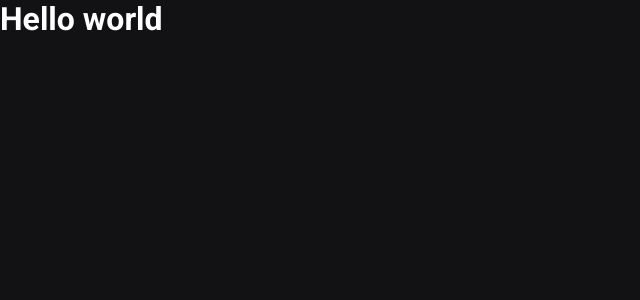
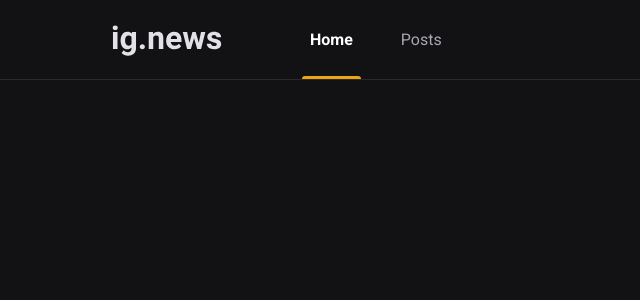
Before and after one commit to paulohmoreira/ignews, a Next.js app: page / in a window 1280 px wide. Shown: the top 300 px of the page, without its empty margins (0-640 px from the left). Built offline with nearby package versions, Linux system fonts and the light colour scheme.

Commit message:
feat: site Header and favicon

```diff
--- /dev/null
+++ b/src/app/components/Header/index.tsx
@@ -0,0 +1,16 @@
+import styles from './styles.module.scss'
+
+export function Header() {
+  return (
+    <header className={styles.headerContainer}>
+      <div className={styles.headerContent}>
+        <img src="/images/logo.svg" alt="ig.news" />
+
+        <nav>
+          <a className={styles.active} href="">Home</a>
+          <a href="">Posts</a>
+        </nav>
+      </div>
+    </header>
+  )
+}
--- /dev/null
+++ b/src/app/components/Header/styles.module.scss
@@ -0,0 +1,53 @@
+.headerContainer {
+  height: 5rem;
+  border-bottom: 1px solid var(--gray-800);
+}
+
+.headerContent {
+  max-width: 1120px;
+  height: 5rem;
+  margin: 0 auto;
+  padding: 0 2rem;
+
+  display: flex;
+  align-items: center;
+
+  nav {
+    margin-left: 5rem;
+    height: 5rem;
+
+    a {
+      display: inline-block;
+      position: relative;
+      padding: 0 .5rem;
+      height: 5rem;
+      line-height: 5rem;
+      color: var(--gray-300);
+      transition: color .2s;
+
+      & + a {
+        margin-left: 2rem;
+      }
+
+      &:hover {
+        color: var(--white);
+      }
+
+      &.active {
+        color: var(--white);
+        font-weight: bold;
+      }
+
+      &.active::after {
+        content: '';
+        height: 3px;
+        border-radius: 3px 3px 0 0;
+        width: 100%;
+        position: absolute;
+        bottom: 1px;
+        left: 0;
+        background: var(--yellow-500);
+      }
+    }
+  }
+}
--- a/src/app/page.tsx
+++ b/src/app/page.tsx
@@ -1,5 +1,7 @@
+import { Header } from "./components/Header";
+
 export default function Home() {
   return (
-    <h1>Hello world</h1>
+    <Header />
   )
 }
--- a/src/styles/global.scss
+++ b/src/styles/global.scss
@@ -9,6 +9,7 @@
 
   --gray-100: #e1e1e6;
   --gray-300: #a8a8b3;
+  --gray-800: #29292e;
   --gray-900: #121214;
 
   --cyan-500: #61dafb;
```
Also changed, not shown: src/app/teste/page.tsx (deleted, +0 -11 lines), public/images/logo.svg (added), 1 other file (tests, documents, lock files or other folders).
